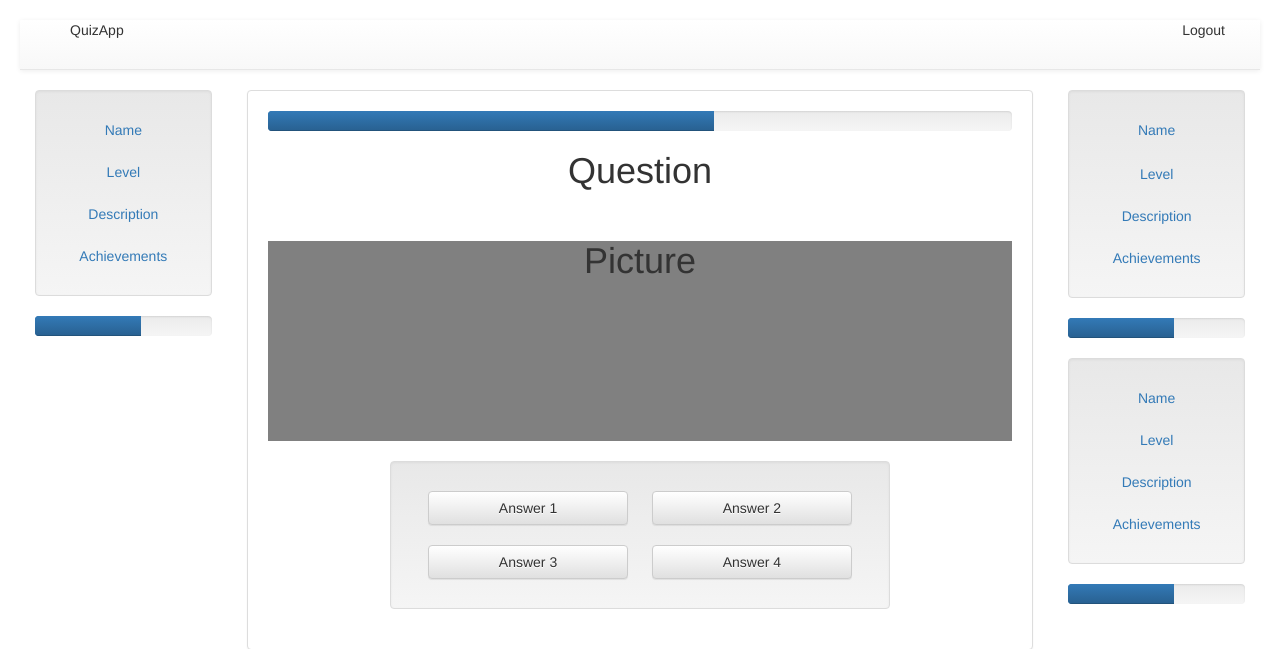
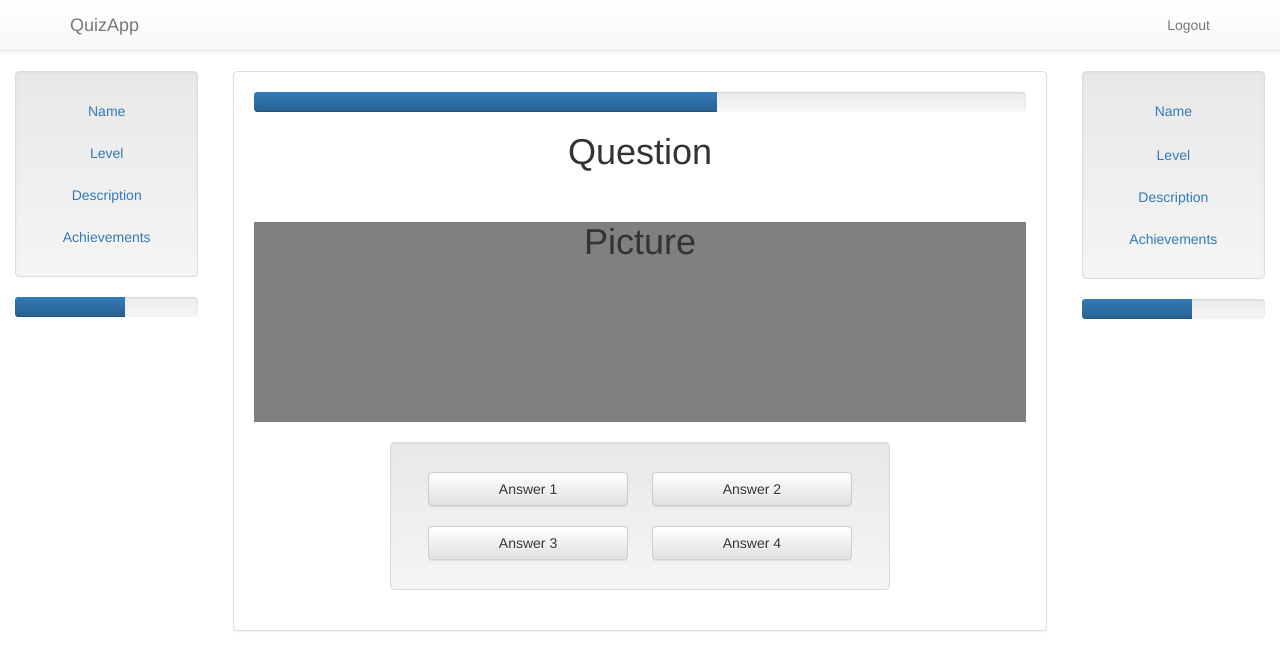
Before and after one commit to fishlinghu/QuizApp-WebApplication, a Python web app: template quizapp/quizapp/templates/game.html in a window 1280 px wide. Shown: the top 649 px of the page. Run offline with Jinja, Linux system fonts and the light colour scheme; the template is opened without the code that fills it, so the values that code supplies are empty; some libraries are stand-ins or nearby versions.

Commit message:
Editing Templates

```diff
--- a/quizapp/quizapp/templates/base_of_all_page.html
+++ b/quizapp/quizapp/templates/base_of_all_page.html
@@ -30,7 +30,7 @@ This bar should appear in every page, so this is a base template for every html
     {% endblock %}
 </head>
 <body>
-	{% block content %}
+	{% block page %}
     <nav class="navbar navbar-default navbar-static-top" role="navigation">
       <div class="container">
         <div class="navbar-header">
@@ -40,15 +40,17 @@ This bar should appear in every page, so this is a base template for every html
             <span class="icon-bar"></span>
             <span class="icon-bar"></span>
           </button>
-          QuizApp
+			<a class="navbar-brand" href="#">QuizApp</a>
         </div>
         <div id="navbar" class="navbar-collapse collapse">
           <ul class="nav navbar-nav navbar-right">
-            <li>Logout</li>
+            <li><a href="#">Logout</a></li>
           </ul>
         </div>
       </div>
     </nav>
+    {% block content %}
+    {% endblock %}
 	{% endblock %}
 	{% block script %}
 	<!-- Le javascript
--- a/quizapp/quizapp/templates/base_of_game_and_result.html
+++ b/quizapp/quizapp/templates/base_of_game_and_result.html
@@ -6,9 +6,6 @@
   	{% block head %}
     {{ super() }}
 	<style>
-		body {
-			padding: 20px
-		}
 		.btn-inner {
 			width: 200px;
 			margin-top:10px;
--- a/quizapp/quizapp/templates/game.html
+++ b/quizapp/quizapp/templates/game.html
@@ -5,11 +5,7 @@
   	{% block title %}Match vs. Someone{% endblock %}
   	{% block head %}
     {{ super() }}
-    <title>Match vs. Someone</title>
 	<style>
-		body {
-			padding: 20px
-		}
 		.btn-inner {
 			width: 200px;
 			margin-top:10px;
@@ -38,9 +34,6 @@
   </head>
 
   <body>
-  	{% block content %}
-  	{{ super() }}
-
   	{% block left %}
   	{{ super() }}
   	{% endblock %}
@@ -74,8 +67,6 @@
 	{{ super() }}
 	{% endblock %}
 
-	{% endblock %}
-
 	{% block script %}
 	{{ super() }}
 	{% endblock %}
```
Also changed, not shown: quizapp/quizapp/templates/index.html (+5 -6 lines), quizapp/quizapp/templates/result.html (+0 -8 lines).
